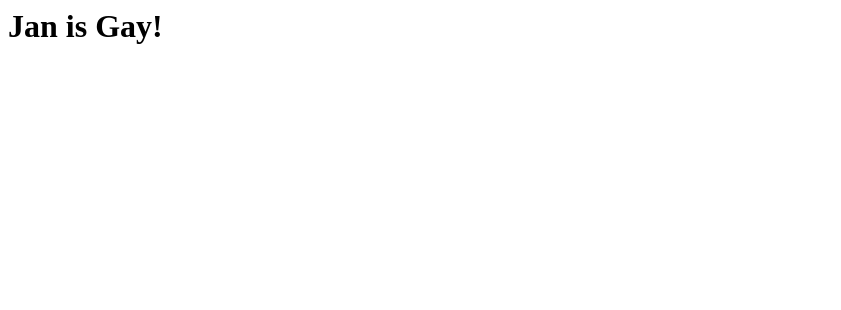
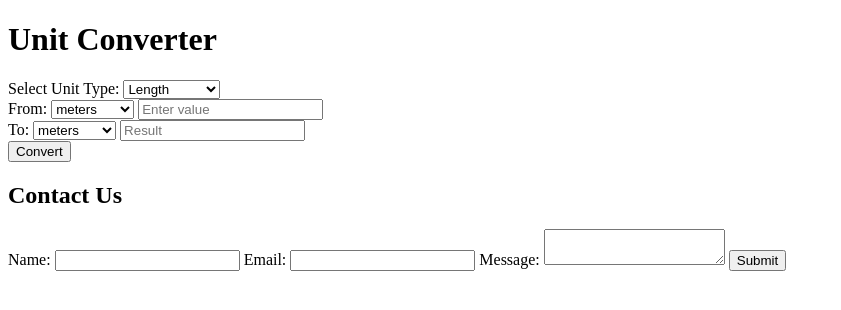
Before and after one commit to LeszekWilde/Website, a plain HTML site: page index.html in a window 1280 px wide. Shown: the whole page, without its empty margins (0-841 px from the left). Drawn offline with Linux system fonts and the light colour scheme.

Commit message:
Update index.html

```diff
--- a/index.html
+++ b/index.html
@@ -1,3 +1,128 @@
-<html>
-  <h1>Jan is Gay!<h1>
+<!DOCTYPE html>
+<html lang="en">
+<head>
+    <meta charset="UTF-8">
+    <meta name="viewport" content="width=device-width, initial-scale=1.0">
+    <title>Unit Converter & Contact Form</title>
+    <link rel="stylesheet" href="styles.css">
+</head>
+<body>
+<div class="container">
+    <h1>Unit Converter</h1>
+
+    <div class="unit-converter">
+        <label for="unit-type">Select Unit Type:</label>
+        <select id="unit-type" onchange="populateUnits()">
+            <option value="length">Length</option>
+            <option value="weight">Weight</option>
+            <option value="temperature">Temperature</option>
+        </select>
+    </div>
+
+    <div class="unit-converter">
+        <label for="input-unit">From:</label>
+        <select id="input-unit"></select>
+        <input type="number" id="input-value" placeholder="Enter value">
+    </div>
+
+    <div class="unit-converter">
+        <label for="output-unit">To:</label>
+        <select id="output-unit"></select>
+        <input type="text" id="output-value" placeholder="Result" readonly>
+    </div>
+
+    <button onclick="convert()">Convert</button>
+
+    <h2>Contact Us</h2>
+    <form id="contact-form" action="/save-contact" method="post">
+        <label for="name">Name:</label>
+        <input type="text" id="name" name="name" required>
+
+        <label for="email">Email:</label>
+        <input type="email" id="email" name="email" required>
+
+        <label for="message">Message:</label>
+        <textarea id="message" name="message" required></textarea>
+
+        <button type="submit">Submit</button>
+    </form>
+</div>
+
+<script>
+    const units = {
+        length: ['meters', 'kilometers', 'miles', 'feet', 'inches'],
+        weight: ['kilograms', 'grams', 'pounds', 'ounces'],
+        temperature: ['celsius', 'fahrenheit', 'kelvin']
+    };
+
+    const conversionFactors = {
+        length: {
+            meters: { meters: 1, kilometers: 0.001, miles: 0.000621371, feet: 3.28084, inches: 39.3701 },
+            kilometers: { meters: 1000, kilometers: 1, miles: 0.621371, feet: 3280.84, inches: 39370.1 },
+            miles: { meters: 1609.34, kilometers: 1.60934, miles: 1, feet: 5280, inches: 63360 },
+            feet: { meters: 0.3048, kilometers: 0.0003048, miles: 0.000189394, feet: 1, inches: 12 },
+            inches: { meters: 0.0254, kilometers: 0.0000254, miles: 0.000015783, feet: 0.0833333, inches: 1 }
+        },
+        weight: {
+            kilograms: { kilograms: 1, grams: 1000, pounds: 2.20462, ounces: 35.274 },
+            grams: { kilograms: 0.001, grams: 1, pounds: 0.00220462, ounces: 0.035274 },
+            pounds: { kilograms: 0.453592, grams: 453.592, pounds: 1, ounces: 16 },
+            ounces: { kilograms: 0.0283495, grams: 28.3495, pounds: 0.0625, ounces: 1 }
+        },
+        temperature: {
+            celsius: { celsius: 1, fahrenheit: (value) => (value * 9/5) + 32, kelvin: (value) => value + 273.15 },
+            fahrenheit: { celsius: (value) => (value - 32) * 5/9, fahrenheit: 1, kelvin: (value) => (value - 32) * 5/9 + 273.15 },
+            kelvin: { celsius: (value) => value - 273.15, fahrenheit: (value) => (value - 273.15) * 9/5 + 32, kelvin: 1 }
+        }
+    };
+
+    function populateUnits() {
+        const unitType = document.getElementById('unit-type').value;
+        const inputUnit = document.getElementById('input-unit');
+        const outputUnit = document.getElementById('output-unit');
+
+        inputUnit.innerHTML = '';
+        outputUnit.innerHTML = '';
+
+        units[unitType].forEach(unit => {
+            const option1 = document.createElement('option');
+            option1.value = unit;
+            option1.textContent = unit;
+            inputUnit.appendChild(option1);
+
+            const option2 = document.createElement('option');
+            option2.value = unit;
+            option2.textContent = unit;
+            outputUnit.appendChild(option2);
+        });
+    }
+
+    function convert() {
+        const unitType = document.getElementById('unit-type').value;
+        const inputUnit = document.getElementById('input-unit').value;
+        const outputUnit = document.getElementById('output-unit').value;
+        const inputValue = parseFloat(document.getElementById('input-value').value);
+        const outputValueElement = document.getElementById('output-value');
+
+        if (isNaN(inputValue)) {
+            outputValueElement.value = 'Invalid input';
+            return;
+        }
+
+        let result;
+
+        if (unitType === 'temperature') {
+            result = conversionFactors[unitType][inputUnit][outputUnit](inputValue);
+        } else {
+            const factor = conversionFactors[unitType][inputUnit][outputUnit];
+            result = inputValue * factor;
+        }
+
+        outputValueElement.value = result;
+    }
+
+    window.onload = populateUnits;
+</script>
+
+</body>
 </html>
```
